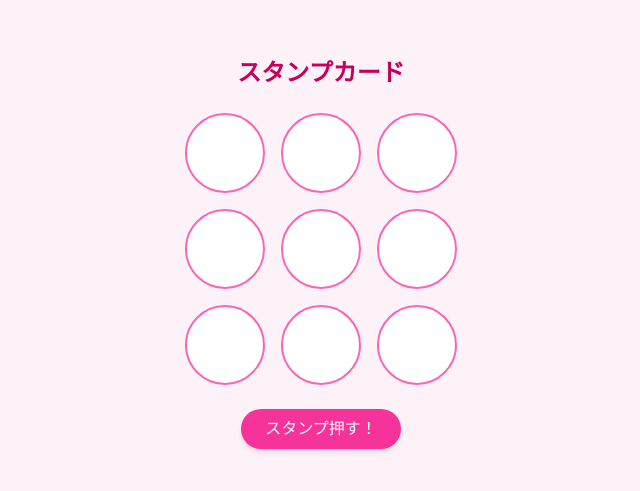
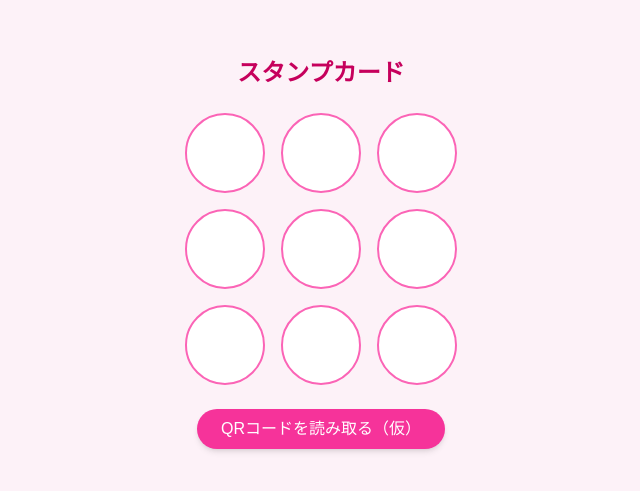
Before and after one commit to honda-1013/avatar-app, a Next.js app: page /stamp in a window 1280 px wide. Shown: the part 147-638 px from the top of the page, without its empty margins (319-959 px from the left). Built offline with nearby package versions, Linux system fonts and the light colour scheme.

Commit message:
change button text to QR code

```diff
--- a/src/app/stamp/page.tsx
+++ b/src/app/stamp/page.tsx
@@ -34,7 +34,7 @@ export default function StampPage() {
         onClick={handleAddStamp}
         className="bg-pink-500 hover:bg-pink-600 text-white px-6 py-2 rounded-full shadow-md"
       >
-        スタンプ押す！
+        QRコードを読み取る（仮）
       </button>
 
       {stamps >= 9 && (
```
